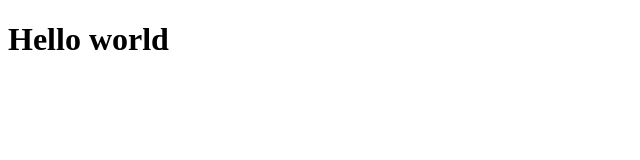
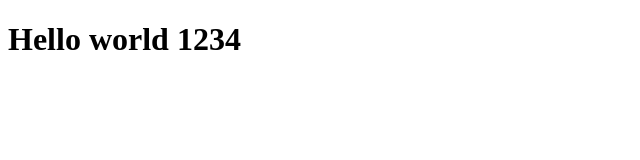
Before and after one commit to widyaaa123/latihan1_revou, a plain HTML site: page latihan1/index.html in a window 1280 px wide. Shown: the whole page, without its empty margins (0-640 px from the left). Drawn offline with Linux system fonts and the light colour scheme.

Commit message:
thrid commit

```diff
--- a/latihan1/index.html
+++ b/latihan1/index.html
@@ -4,6 +4,6 @@
         <title>Website ku</title>
     </head>
     <body>
-        <h1>Hello world</h1>
+        <h1>Hello world 1234</h1>
     </body>
 </html>
```
